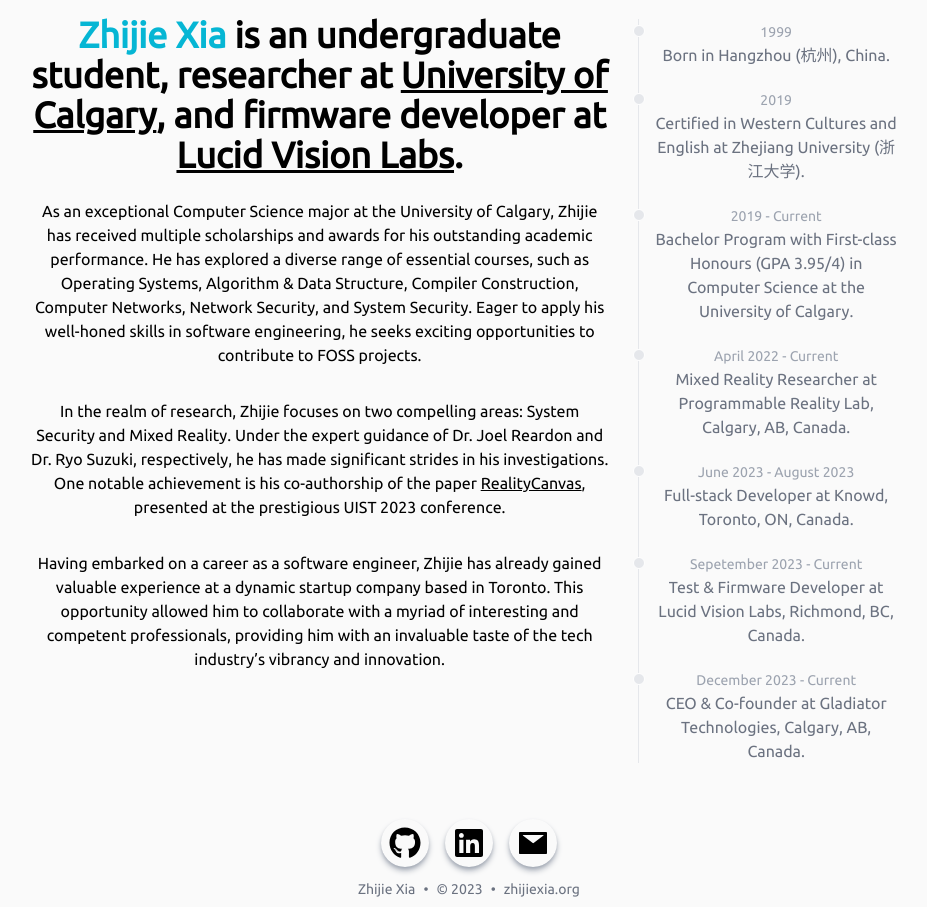
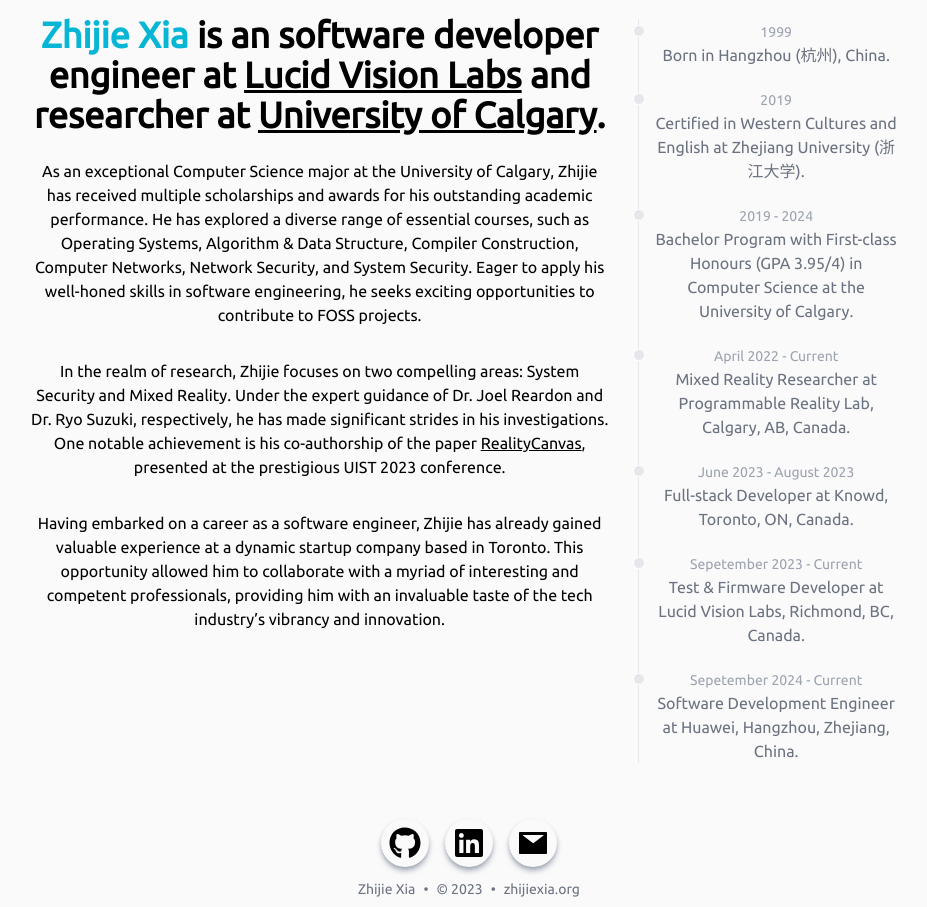
Before and after one commit to zhijie-os/next-blog, a Next.js app: page / in a window 1280 px wide. Shown: the part 1000-1907 px from the top of the page, without its empty margins (171-1098 px from the left). Built offline with nearby package versions, Linux system fonts and the light colour scheme; grey boxes are pictures that could not be loaded.

Commit message:
new post

```diff
--- a/components/timeline.jsx
+++ b/components/timeline.jsx
@@ -11,7 +11,7 @@ const dates = [
       "Certified in Western Cultures and English at Zhejiang University (浙江大学).",
   },
   {
-    time: "2019 - Current",
+    time: "2019 - 2024",
     event:
       "Bachelor Program with First-class Honours (GPA 3.95/4) in Computer Science at the University of Calgary.",
   },
@@ -26,11 +26,11 @@ const dates = [
   },
   {
     time: "Sepetember 2023 - Current",
-    event: "Test & Firmware Developer at Lucid Vision Labs, Richmond, BC, Canada.",
+   event: "Test & Firmware Developer at Lucid Vision Labs, Richmond, BC, Canada.",
   },
   {
-    time: "December 2023 - Current",
-    event: "CEO & Co-founder at Gladiator Technologies, Calgary, AB, Canada.",
+    time: "Sepetember 2024 - Current",
+    event: "Software Development Engineer at Huawei, Hangzhou, Zhejiang, China.",
   }
 ];
 
--- a/pages/index.tsx
+++ b/pages/index.tsx
@@ -58,15 +58,13 @@ export default function Home() {
               <div className="col-span-2">
                 <h1 className="text-4xl py-2 font-bold">
                   <span className="text-cyan-500">Zhijie Xia</span> is an
-                  undergraduate student, researcher at{" "}
+                   software developer engineer at{" "}
+                  <Link className="underline" href="https://thinklucid.com/">
+                    Lucid Vision Labs
+                  </Link> and  researcher at{" "}
                   <Link className="underline" href={"https://www.ucalgary.ca/"}>
                     University of Calgary
-                  </Link>
-                  , and firmware developer at{" "}
-                  <Link className="underline" href="https://thinklucid.com/">
-                    Lucid Vision Labs
-                  </Link>
-                  .
+                  </Link>.
                 </h1>
 
                 {/* student section  */}
```
